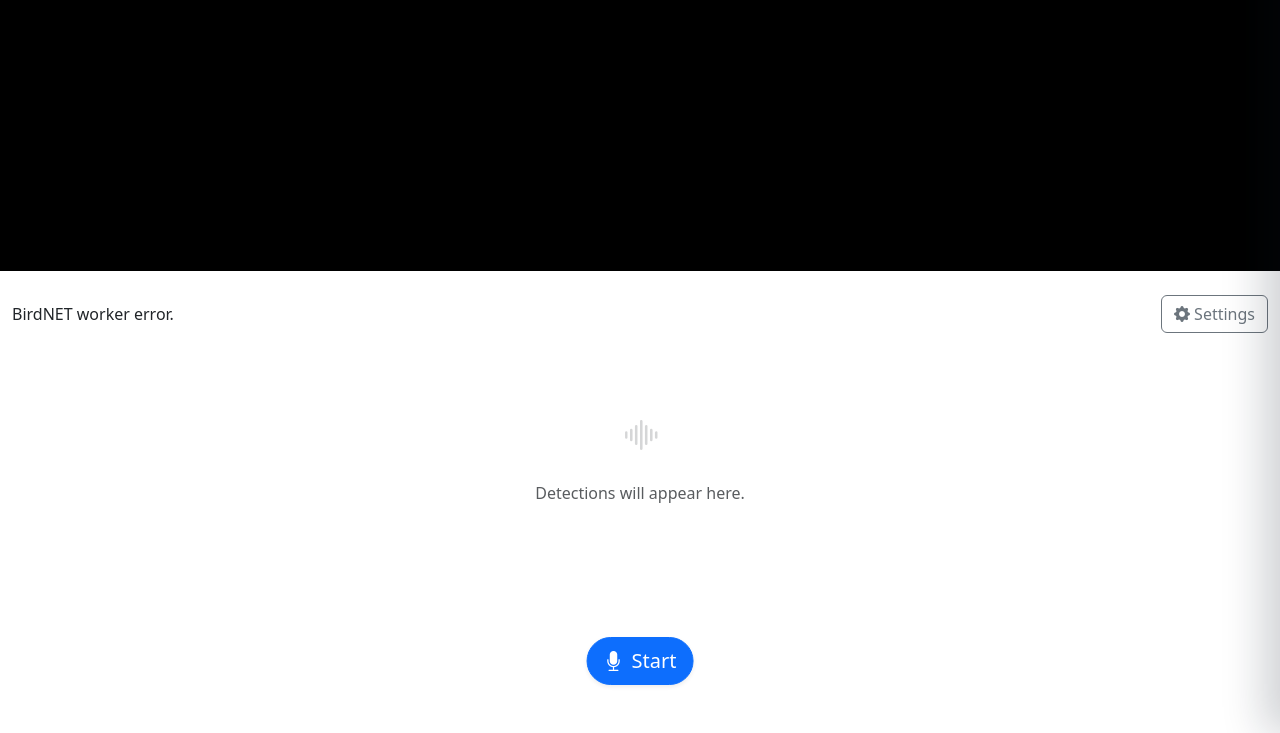
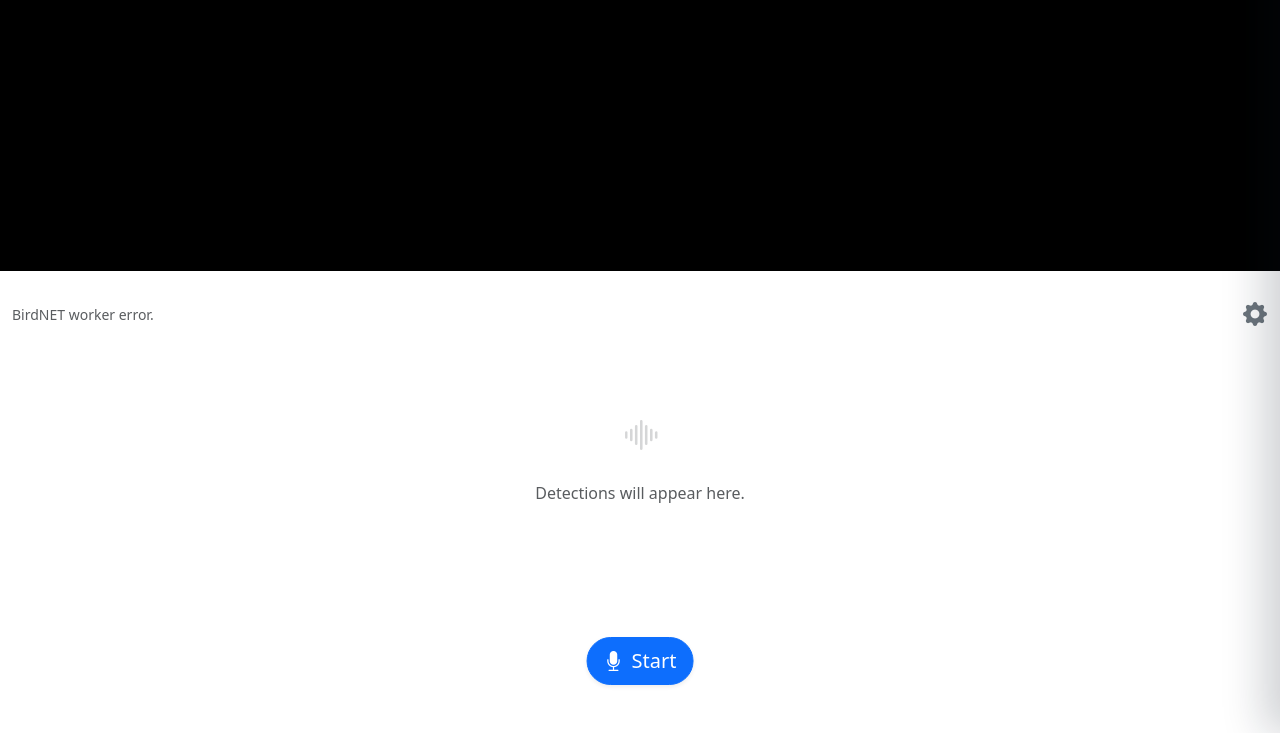
Before and after one commit to RX12/BirdNET-Segment-Live-PWA, an Eleventy site: page src/index.njk in a window 1280 px wide. Shown: the part 67-800 px from the top of the page. Built offline with nearby package versions, Linux system fonts and the light colour scheme; Eleventy itself is replaced by a stand-in of ours; files that its build step writes are made by us from their sources.

Commit message:
status bar tweak

```diff
--- a/src/index.njk
+++ b/src/index.njk
@@ -15,17 +15,17 @@ permalink: "/"
   <div class="d-flex justify-content-between align-items-center mb-4">
     <div class="d-flex align-items-center gap-2">
       <div id="listeningIndicator" class="spinner-grow text-danger spinner-grow-sm d-none" role="status"></div>
-      <p class="mb-0" id="statusText">Tap 'Start' to record</p>
+      <span class="small text-muted" id="statusText">Tap 'Start' to record</span>
     </div>
     <button
       id="settingsToggle"
-      class="btn btn-outline-secondary"
+      class="btn btn-link text-secondary text-decoration-none p-0"
       type="button"
       aria-expanded="false"
       aria-controls="settingsDrawer"
       aria-label="Toggle settings"
     >
-      <i class="bi bi-gear-fill"></i> Settings
+      <i class="bi bi-gear-fill fs-4"></i>
     </button>
   </div>
 
```
